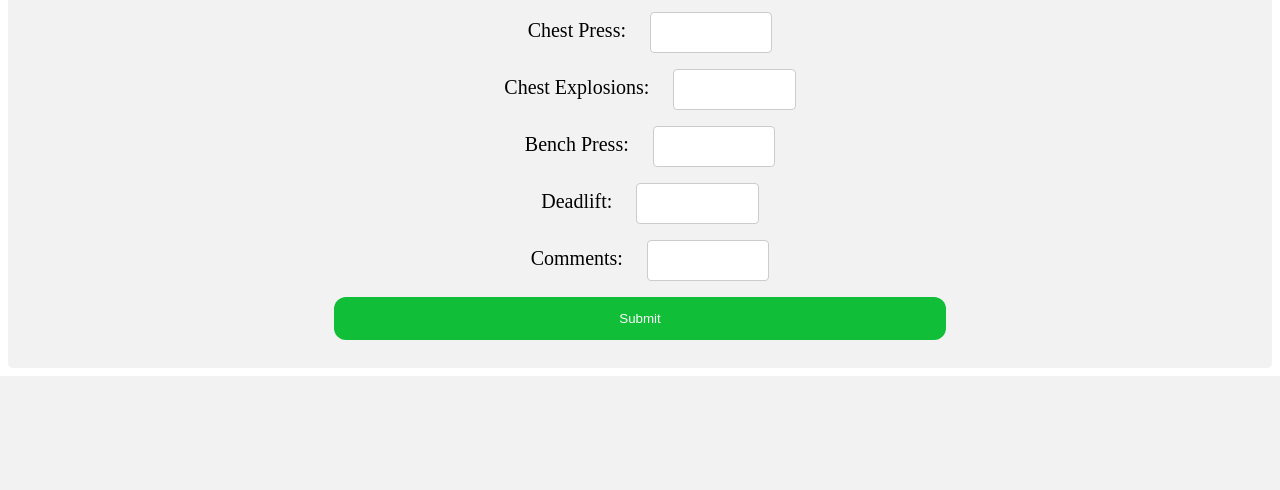
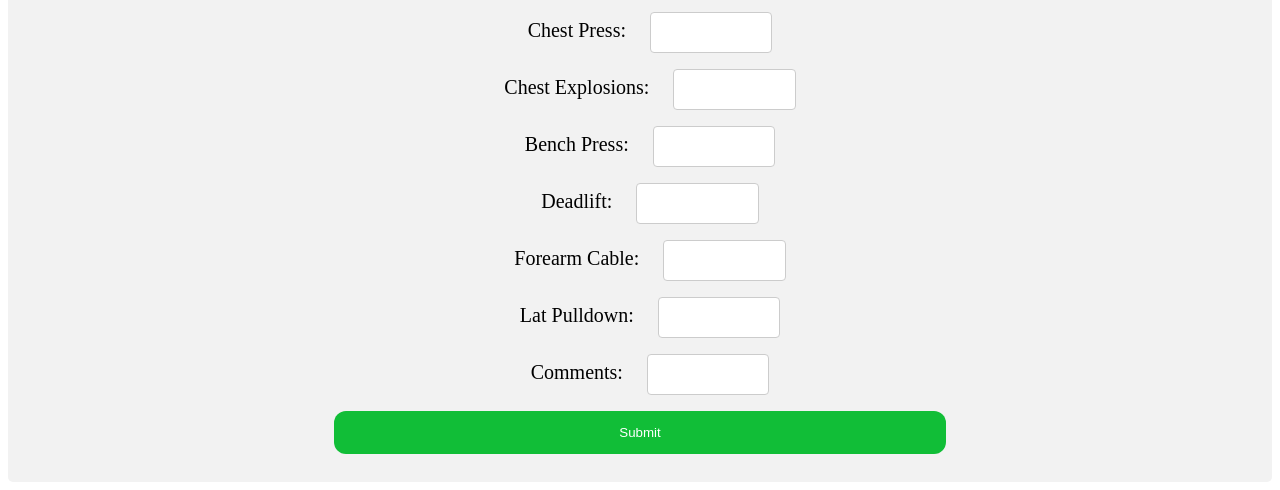
Before and after one commit to afxwong/DailyTracker, a Flask app: page /form in a window 1280 px wide. Shown: the part 1164-1654 px from the top of the page. Before the commit the page ends 1540 px from the top, so only its background shows below. Run offline with Flask 2, Linux system fonts and the light colour scheme.

Commit message:
add columns and switch plotting mechanism

```diff
--- a/GenericLinePlot.py
+++ b/GenericLinePlot.py
@@ -1,4 +1,5 @@
 import plotly.express as px
+import plotly.graph_objects as go
 import pandas as pd
 
 
@@ -9,5 +10,7 @@ class GenericLinePlot:
     def plot(self):
         pd.options.plotting.backend = "plotly"
         df = pd.read_csv("data.csv")
-        fig = px.line(df, x="date", y=self.title, markers=True)
+        # fig = px.line(df, x="date", y=self.title, markers=True)
+        fig = go.Figure()
+        fig.add_trace(go.Scatter(x=df["date"], y=df[self.title], connectgaps=True, hovertext=df[self.title]))
         fig.write_html(f'templates/{self.title}.html')
--- a/templates/form.html
+++ b/templates/form.html
@@ -119,6 +119,10 @@
                     <input type="number" name="bench_press" id="bench_press" step="0.1"><br>
                 <label for="deadlift">Deadlift:</label>
                     <input type="number" name="deadlift" id="deadlift" step="0.1"><br>
+                <label for="forearm_cable">Forearm Cable:</label>
+                    <input type="number" name="forearm_cable" id="forearm_cable" step="0.1"><br>
+                <label for="lat_pulldown">Lat Pulldown:</label>
+                    <input type="number" name="lat_pulldown" id="lat_pulldown" step="0.1"><br>
                 <label for="comments">Comments:</label>
                     <input type="text" name="comments" id="comments" ><br>
                 <button type="submit">Submit</button>
```
Also changed, not shown: templates/menu.html (+7 -1 lines).
